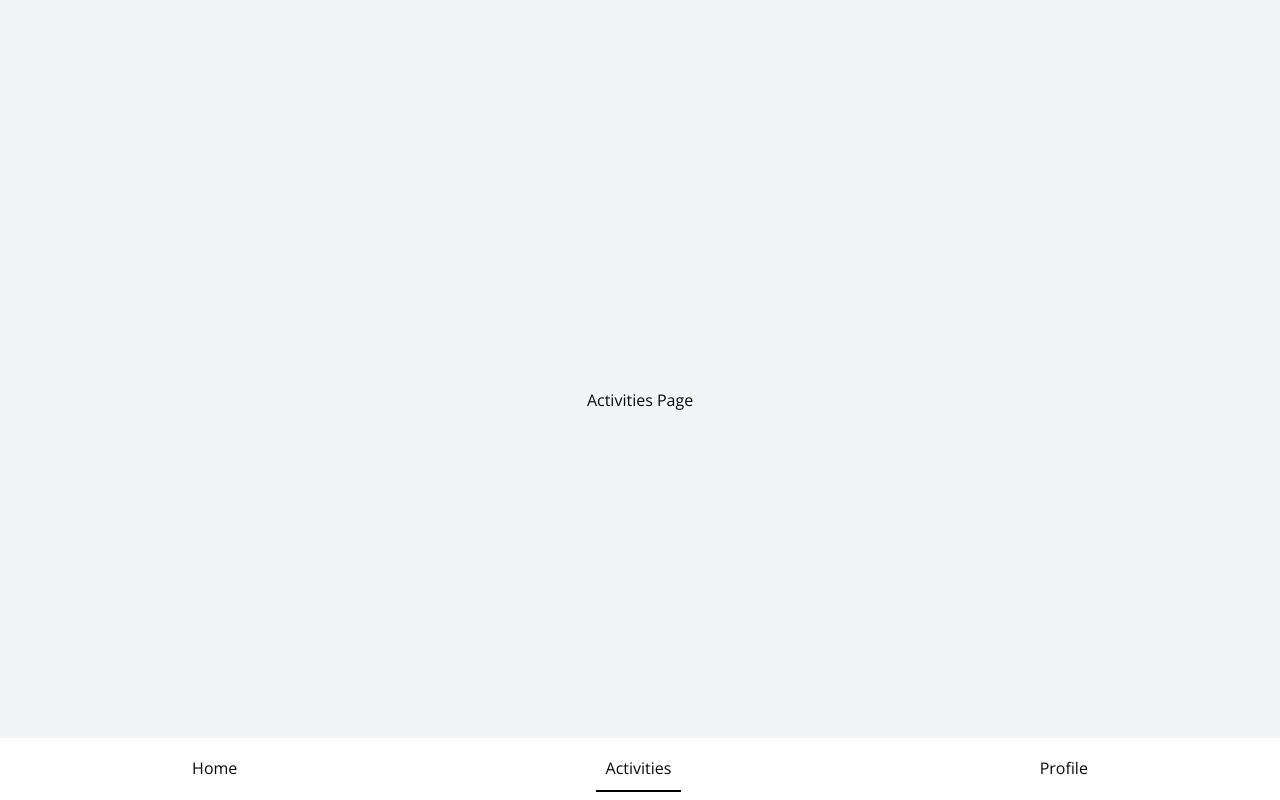
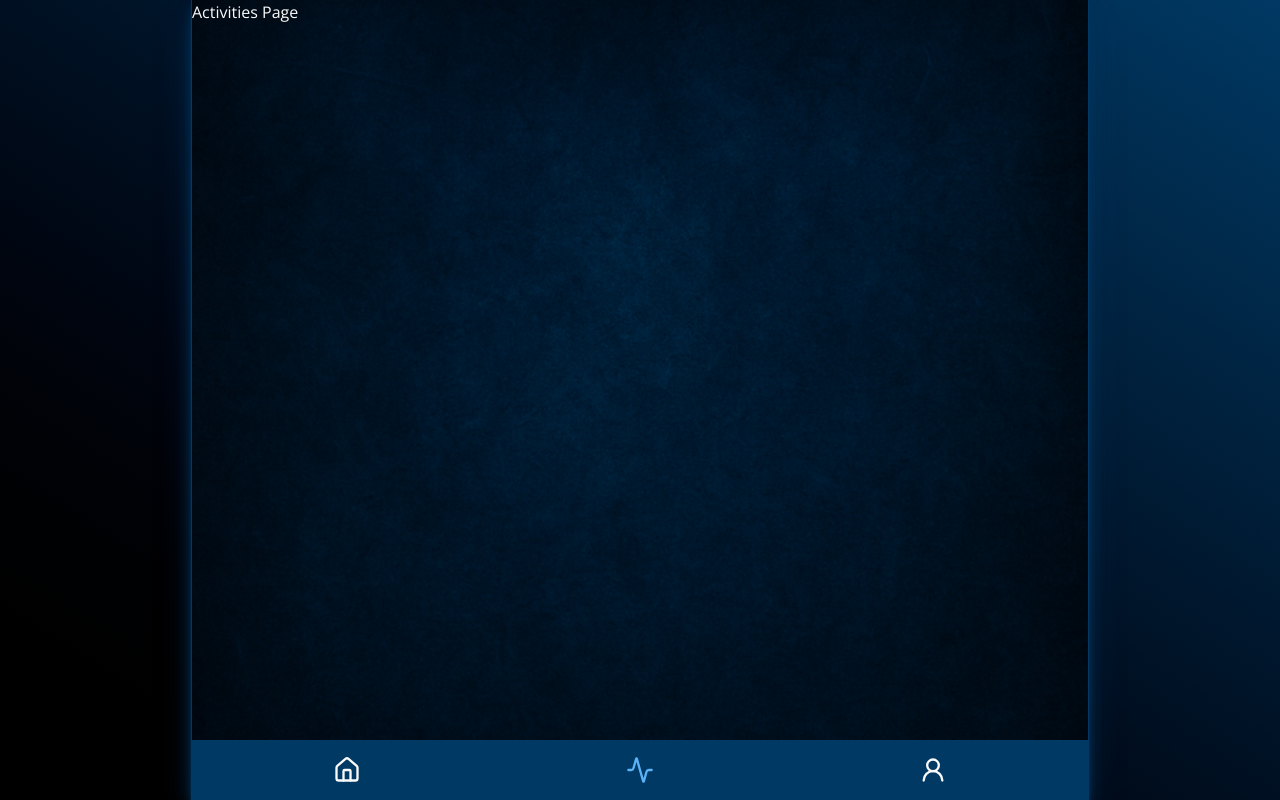
Before and after one commit to KevinWillyan456/purchaseway-time-flow, a Next.js app: page /activities in a window 1280 px wide. Built offline with nearby package versions, Linux system fonts and the light colour scheme.

Commit message:
feat: implementar menu de navegação e estilos iniciais

```diff
--- a/src/app/_components/Container.tsx
+++ b/src/app/_components/Container.tsx
@@ -15,7 +15,7 @@ export default function Container({
 }: ContainerProps) {
   return (
     <main
-      className={`flex min-h-screen flex-col items-center justify-center bg-gray-100 py-2 ${className}`}
+      className={`shadow-bg bg-background relative mx-auto h-dvh w-full max-w-4xl bg-[url('/background.png')] bg-cover bg-center ${className}`}
       style={style}
       {...rest}
     >
--- a/src/app/_components/Tabs.tsx
+++ b/src/app/_components/Tabs.tsx
@@ -1,35 +1,33 @@
 'use client'
 
+import { ActivityIcon, HomeIcon, User2Icon } from 'lucide-react'
 import Link from 'next/link'
 import { usePathname } from 'next/navigation'
+import { ROUTES } from '../_constants/routes'
 
 const Tabs = () => {
   const pathname = usePathname()
 
   const tabs = [
-    { name: 'Home', href: '/' },
-    { name: 'Activities', href: '/activities' },
-    { name: 'Profile', href: '/profile' }
+    { name: 'Home', href: ROUTES.HOME, icon: HomeIcon },
+    { name: 'Activities', href: ROUTES.ACTIVITIES, icon: ActivityIcon },
+    { name: 'Profile', href: ROUTES.PROFILE, icon: User2Icon }
   ]
 
   return (
-    <div>
-      <div className="fixed right-0 bottom-0 left-0 z-10 flex justify-around bg-white p-2 shadow-md">
-        {tabs.map((tab) => (
-          <Link key={tab.href} href={tab.href}>
-            <div
-              style={{
-                padding: '10px',
-                textAlign: 'center',
-                cursor: 'pointer',
-                borderBottom: pathname === tab.href ? '2px solid #000' : 'none'
-              }}
-            >
-              {tab.name}
-            </div>
-          </Link>
-        ))}
-      </div>
+    <div className="bg-primary text-foreground absolute right-0 bottom-0 left-0 z-10 flex h-15 justify-around overflow-x-auto p-2 [&::-webkit-scrollbar]:hidden">
+      {tabs.map((tab) => (
+        <Link
+          key={tab.href}
+          href={tab.href}
+          className={`text-foreground hover:text-primary hover:bg-secondary flex flex-col items-center justify-center rounded-lg p-2 text-sm transition-all duration-200 ease-in-out ${
+            pathname === tab.href ? 'text-secondary' : ''
+          }`}
+        >
+          <tab.icon size={30} />
+          <span className="sr-only">{tab.name}</span>
+        </Link>
+      ))}
     </div>
   )
 }
--- /dev/null
+++ b/src/app/_constants/routes.ts
@@ -0,0 +1,6 @@
+export const ROUTES = {
+  // INDEX: '/',
+  HOME: '/',
+  ACTIVITIES: '/activities',
+  PROFILE: '/profile'
+} as const
--- a/src/app/globals.css
+++ b/src/app/globals.css
@@ -39,75 +39,55 @@
   --color-sidebar-accent-foreground: var(--sidebar-accent-foreground);
   --color-sidebar-border: var(--sidebar-border);
   --color-sidebar-ring: var(--sidebar-ring);
+  --animate-fade-in: fadeIn 0.3s ease-out;
+  --shadow-bg:
+    0 0 0 1px var(--primary), 0 1px 2px 0 var(--primary),
+    0 2px 4px -1px var(--primary), 0 4px 8px -2px var(--primary),
+    0 8px 16px -4px var(--primary), 0 16px 32px -8px var(--primary);
+}
+
+@keyframes fadeIn {
+  from {
+    opacity: 0;
+  }
+  to {
+    opacity: 1;
+  }
 }
 
 :root {
   --radius: 0.625rem;
-  --background: oklch(1 0 0);
-  --foreground: oklch(0.145 0 0);
-  --card: oklch(1 0 0);
-  --card-foreground: oklch(0.145 0 0);
-  --popover: oklch(1 0 0);
-  --popover-foreground: oklch(0.145 0 0);
-  --primary: oklch(0.205 0 0);
-  --primary-foreground: oklch(0.985 0 0);
-  --secondary: oklch(0.97 0 0);
-  --secondary-foreground: oklch(0.205 0 0);
-  --muted: oklch(0.97 0 0);
-  --muted-foreground: oklch(0.556 0 0);
-  --accent: oklch(0.97 0 0);
-  --accent-foreground: oklch(0.205 0 0);
-  --destructive: oklch(0.577 0.245 27.325);
+  --background: #002851;
+  --foreground: #fafafa;
+  --card: var(--background);
+  --card-foreground: var(--foreground);
+  --popover: var(--background);
+  --popover-foreground: var(--foreground);
+  --primary: #003964;
+  --primary-foreground: var(--foreground);
+  --secondary: #5ab3f6;
+  --secondary-foreground: var(--foreground);
+  --muted: #9d9d9d;
+  --muted-foreground: #9d9d9d;
+  --accent: #42f1f1;
+  --accent-foreground: var(--foreground);
+  --destructive: #920404;
   --border: oklch(0.922 0 0);
   --input: oklch(0.922 0 0);
-  --ring: oklch(0.708 0 0);
+  --ring: var(--secondary);
   --chart-1: oklch(0.646 0.222 41.116);
   --chart-2: oklch(0.6 0.118 184.704);
   --chart-3: oklch(0.398 0.07 227.392);
   --chart-4: oklch(0.828 0.189 84.429);
   --chart-5: oklch(0.769 0.188 70.08);
   --sidebar: oklch(0.985 0 0);
-  --sidebar-foreground: oklch(0.145 0 0);
-  --sidebar-primary: oklch(0.205 0 0);
-  --sidebar-primary-foreground: oklch(0.985 0 0);
-  --sidebar-accent: oklch(0.97 0 0);
-  --sidebar-accent-foreground: oklch(0.205 0 0);
+  --sidebar-foreground: var(--foreground);
+  --sidebar-primary: var(--primary);
+  --sidebar-primary-foreground: var(--foreground);
+  --sidebar-accent: #5ab3f6;
+  --sidebar-accent-foreground: var(--foreground);
   --sidebar-border: oklch(0.922 0 0);
-  --sidebar-ring: oklch(0.708 0 0);
-}
-
-.dark {
-  --background: oklch(0.145 0 0);
-  --foreground: oklch(0.985 0 0);
-  --card: oklch(0.205 0 0);
-  --card-foreground: oklch(0.985 0 0);
-  --popover: oklch(0.205 0 0);
-  --popover-foreground: oklch(0.985 0 0);
-  --primary: oklch(0.922 0 0);
-  --primary-foreground: oklch(0.205 0 0);
-  --secondary: oklch(0.269 0 0);
-  --secondary-foreground: oklch(0.985 0 0);
-  --muted: oklch(0.269 0 0);
-  --muted-foreground: oklch(0.708 0 0);
-  --accent: oklch(0.269 0 0);
-  --accent-foreground: oklch(0.985 0 0);
-  --destructive: oklch(0.704 0.191 22.216);
-  --border: oklch(1 0 0 / 10%);
-  --input: oklch(1 0 0 / 15%);
-  --ring: oklch(0.556 0 0);
-  --chart-1: oklch(0.488 0.243 264.376);
-  --chart-2: oklch(0.696 0.17 162.48);
-  --chart-3: oklch(0.769 0.188 70.08);
-  --chart-4: oklch(0.627 0.265 303.9);
-  --chart-5: oklch(0.645 0.246 16.439);
-  --sidebar: oklch(0.205 0 0);
-  --sidebar-foreground: oklch(0.985 0 0);
-  --sidebar-primary: oklch(0.488 0.243 264.376);
-  --sidebar-primary-foreground: oklch(0.985 0 0);
-  --sidebar-accent: oklch(0.269 0 0);
-  --sidebar-accent-foreground: oklch(0.985 0 0);
-  --sidebar-border: oklch(1 0 0 / 10%);
-  --sidebar-ring: oklch(0.556 0 0);
+  --sidebar-ring: var(--accent);
 }
 
 @layer base {
--- a/src/app/layout.tsx
+++ b/src/app/layout.tsx
@@ -19,8 +19,12 @@ export default function RootLayout({
   children: React.ReactNode
 }>) {
   return (
-    <html lang="pt-br" className={`${openSans.className} antialiased`}>
-      <body>{children}</body>
+    <html lang="pt-br">
+      <body
+        className={`${openSans.className} bg-primary from-primary overflow-hidden bg-gradient-to-bl to-black antialiased`}
+      >
+        {children}
+      </body>
     </html>
   )
 }
```
Also changed, not shown: public/background.png (added), src/app/icon.png (added).
